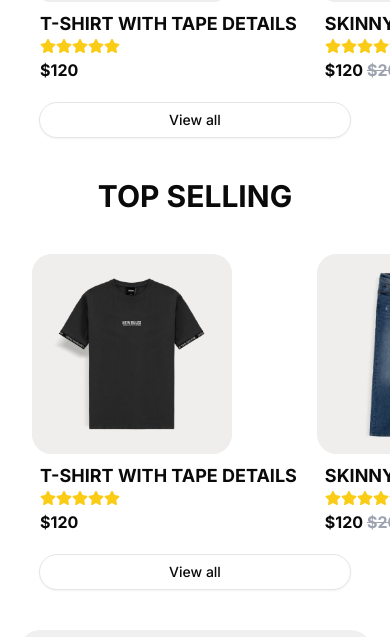
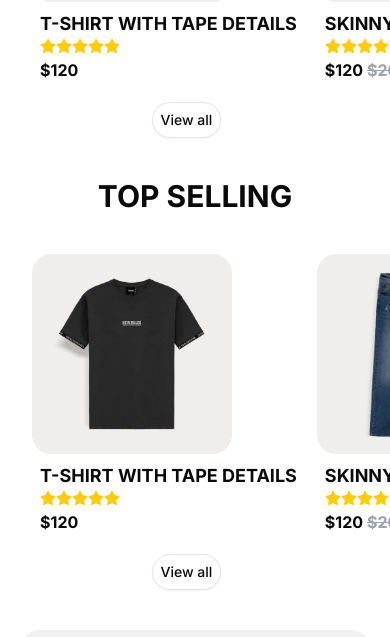
Before and after one commit to dareemrafiq/Hackathon-1, a Next.js app: page / in a window 390 px wide. Shown: the part 1540-2177 px from the top of the page. Built offline with nearby package versions, Linux system fonts and the light colour scheme; a web font is replaced by a local one.

Commit message:
responsive setting

```diff
--- a/src/app/product/page.tsx
+++ b/src/app/product/page.tsx
@@ -90,8 +90,9 @@ export default function Products() {
             </div>
         </div>
         <div className="flex justify-center items-start mt-5">
+        <Link href="/product">
         <Button variant={"outline"} className=" sm:mt-0 w-[80%]  sm:w-[200px] rounded-[20px]">View all</Button>
-
+        </Link>
         </div>
         </>
     );
--- a/src/app/product/sell.tsx
+++ b/src/app/product/sell.tsx
@@ -90,8 +90,9 @@ export default function Products() {
             </div>
         </div>
        <div className="flex justify-center items-start mt-5">
-       <Button variant={"outline"} className=" sm:mt-0 w-[80%]  sm:w-[200px] rounded-[20px]">View all</Button>
-
+        <Link href="/product">
+        <Button variant={"outline"} className=" sm:mt-0 w-[80%]  sm:w-[200px] rounded-[20px]">View all</Button>
+        </Link>
        </div>
     </>
     );
```
